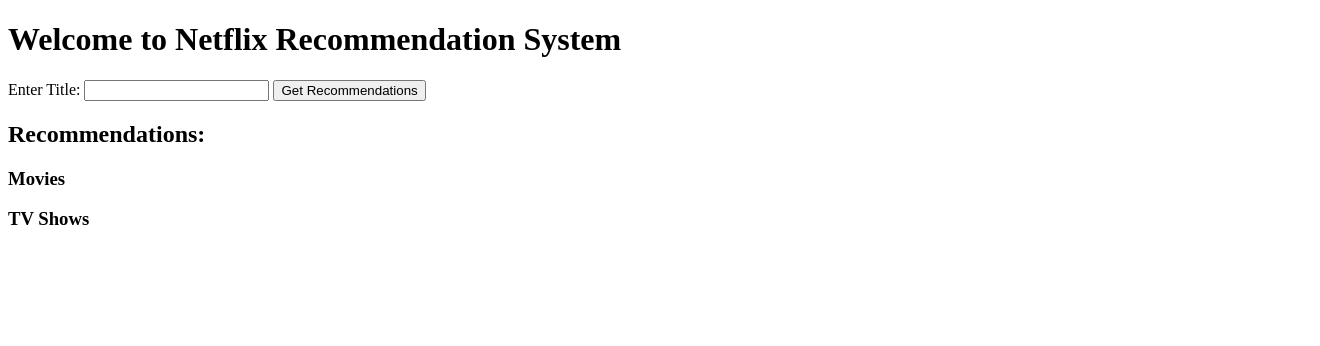
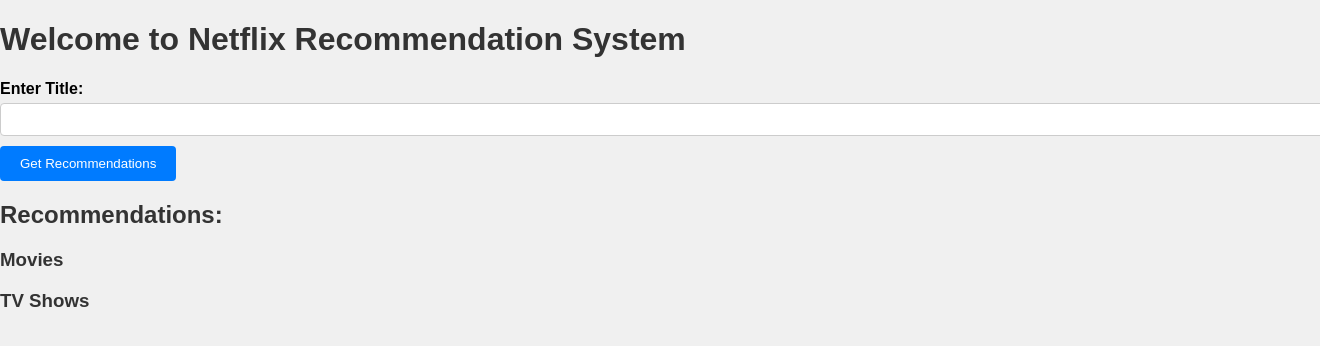
Before and after one commit to Mahad1808/Assignment-1, a Flask app: page / in a window 1320 px wide; the page is wider, and only the part inside the window is pictured. Shown: the top 346 px of that part. Run offline with Flask 3, Linux system fonts and the light colour scheme.

Commit message:
improvments

```diff
--- /dev/null
+++ b/code/static/styles.css
@@ -0,0 +1,70 @@
+/* styles.css */
+body {
+    font-family: Arial, sans-serif;
+    margin: 0;
+    padding: 0;
+    background-color: #f0f0f0;
+}
+
+.container {
+    max-width: 800px;
+    margin: 20px auto;
+    padding: 20px;
+    background-color: #fff;
+    border-radius: 5px;
+    box-shadow: 0 0 10px rgba(0, 0, 0, 0.1);
+}
+
+h1, h2, h3 {
+    color: #333;
+}
+
+form {
+    margin-bottom: 20px;
+}
+
+label {
+    font-weight: bold;
+}
+
+input[type="text"] {
+    width: 100%;
+    padding: 8px;
+    margin-top: 5px;
+    margin-bottom: 10px;
+    border: 1px solid #ccc;
+    border-radius: 4px;
+}
+
+button[type="submit"] {
+    background-color: #007bff;
+    color: #fff;
+    border: none;
+    border-radius: 4px;
+    padding: 10px 20px;
+    cursor: pointer;
+}
+
+button[type="submit"]:hover {
+    background-color: #0056b3;
+}
+
+.recommendation-list {
+    display: flex;
+    justify-content: space-between;
+}
+
+.movies-list, .tv-shows-list {
+    flex: 1;
+}
+
+ul {
+    list-style-type: none;
+    padding: 0;
+}
+
+li {
+    margin-bottom: 5px;
+}
+
+/* Add more custom styles as needed */
--- a/code/templates/index.html
+++ b/code/templates/index.html
@@ -4,6 +4,7 @@
     <meta charset="UTF-8">
     <meta name="viewport" content="width=device-width, initial-scale=1.0">
     <title>Netflix Recommendation System</title>
+    <link rel="stylesheet" type="text/css" href="{{ url_for('static', filename='styles.css') }}">
 </head>
 <body>
     <h1>Welcome to Netflix Recommendation System</h1>
```
